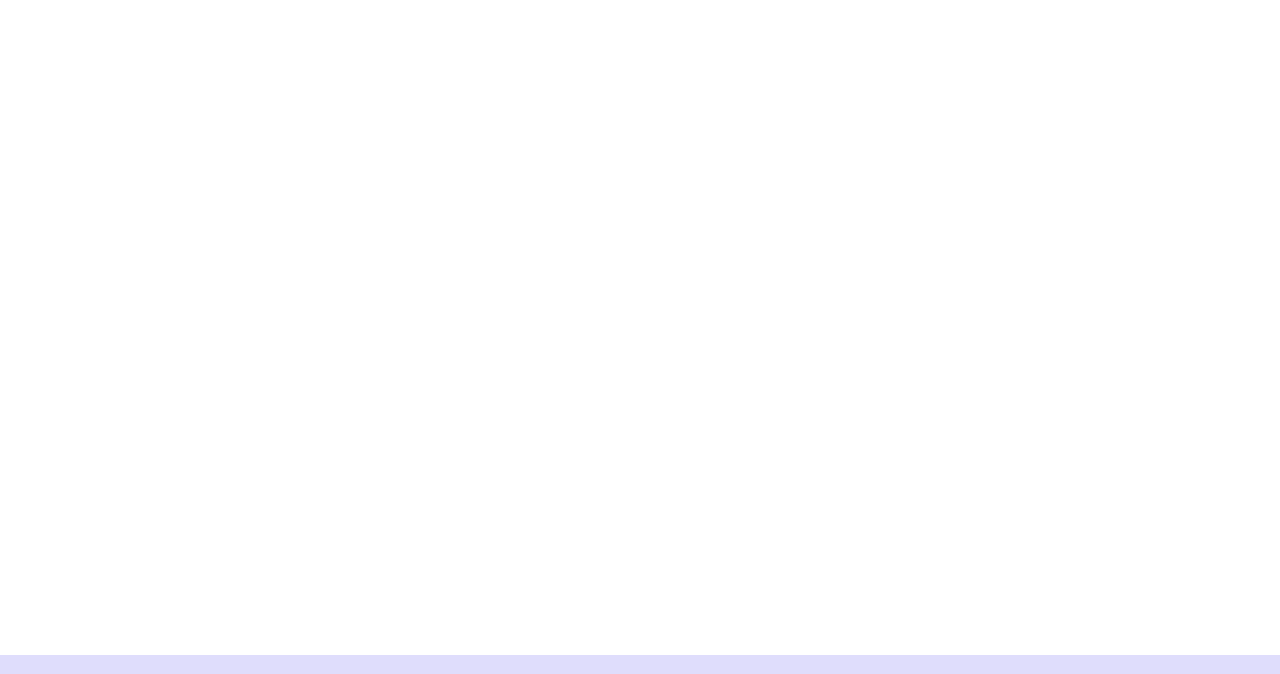
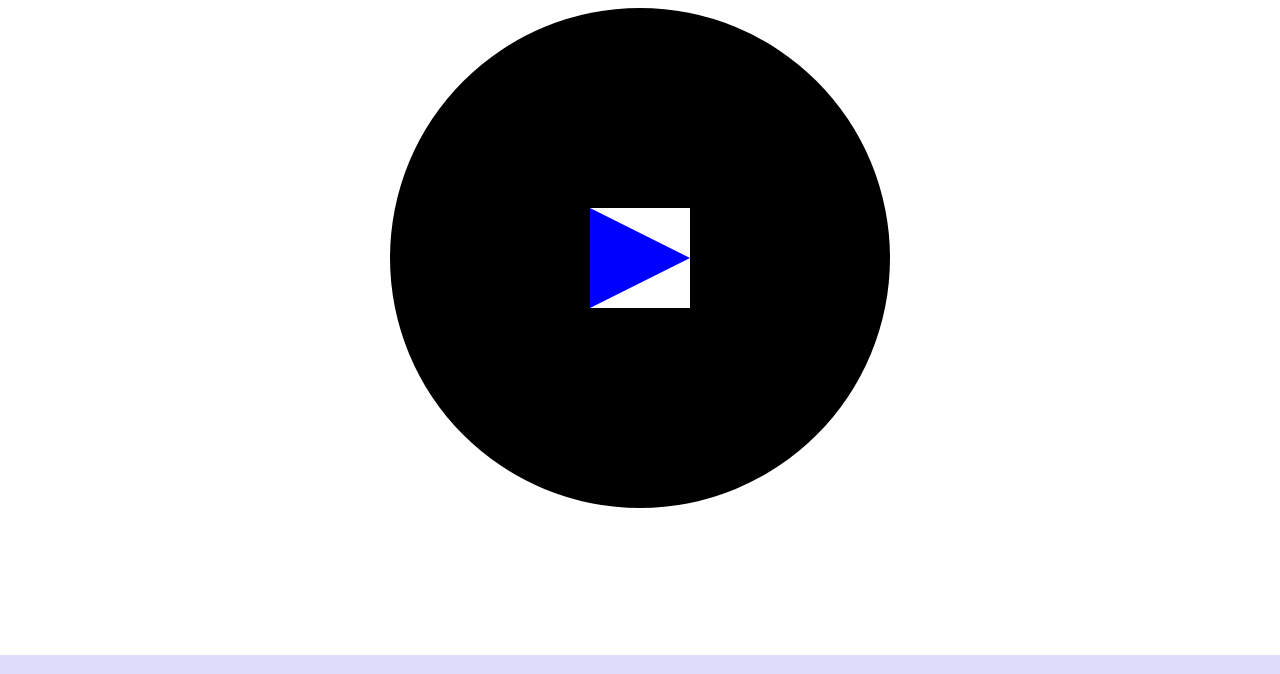
Before and after one commit to tomaswww/magicBallEight, a plain HTML site: page index.html in a window 1280 px wide. Shown: the top 674 px of the page. Drawn offline with Linux system fonts and the light colour scheme.

Commit message:
created the ball and its text and display in shape css and html divs

```diff
--- a/css/style.css
+++ b/css/style.css
@@ -1,3 +1,34 @@
+/* game container style */
+#gameContainer {
+  display: flex;
+  justify-content: center;
+}
+
+/* the Ball configuration */
+#theBall {
+  display: flex;
+  align-items: center;
+  justify-content: center;
+  background-color: black;
+  width: 500px;
+  height: 500px;
+  border-radius: 50%
+}
+
+#theBallDisplay {
+  background-color: white;
+  width: 100px;
+  height: 100px;
+}
+
+#theBallText {
+  width: 0;
+  height: 0;
+  border-top: 50px solid transparent;
+  border-left: 100px solid blue;
+  border-bottom: 50px solid transparent;
+}
+
 /* footer style things */
 footer {
   background-color: #2a1ee926;
--- a/index.html
+++ b/index.html
@@ -9,10 +9,20 @@
 
 <body>
   <header>
-
   </header>
   <main>
+    <div id="gameContainer">
+    <div id="theBall">
+<div id="theBallDisplay">
+  <div id="theBallText">
+    hello
+  </div>
+</div>
+    </div>
+    <div id="questionsPanel">
 
+    </div>
+    </div>
   </main>
   <footer>
     <div id="aboutAuthor">
```
